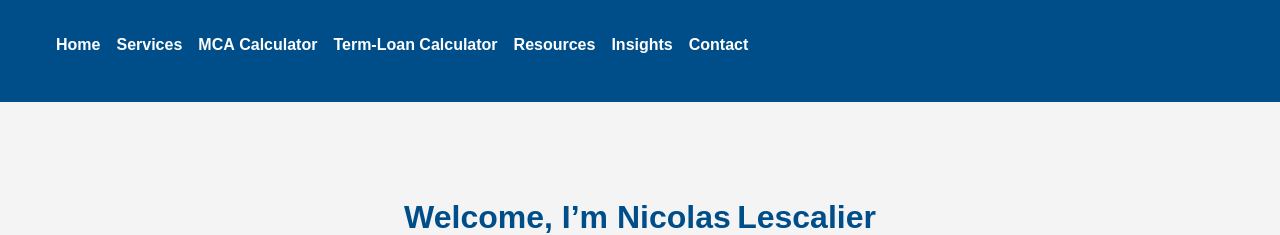
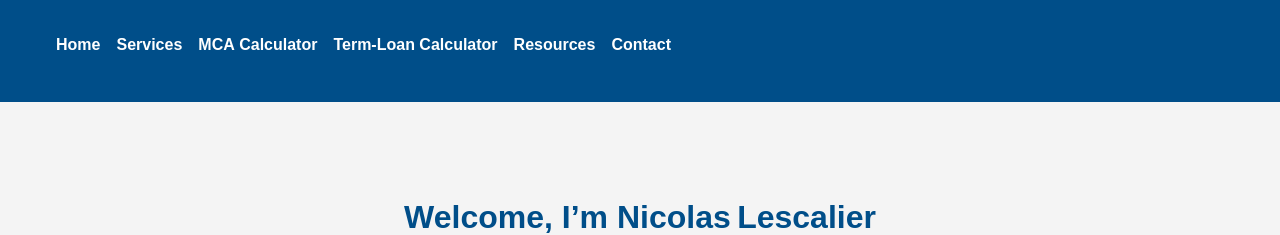
Before and after one commit to lescalier93/nicolaslescalier, a Jekyll site: the page built from index.html, in a window 1280 px wide and 900 px high. Shown: the top 235 px of the window. Built offline with Jekyll 4.4.1, drawn with Linux system fonts in a browser that asks for light colours.

Commit message:
Update header.html

```diff
--- a/_includes/header.html
+++ b/_includes/header.html
@@ -7,7 +7,6 @@
         <li><a href="merchant-cash-advance-calculator.html">MCA Calculator</a></li>
         <li><a href="term-loan-calculator.html">Term‑Loan Calculator</a></li>
         <li><a href="resources.html">Resources</a></li>
-        <li><a href="blog.html">Insights</a></li>
         <li><a href="contact.html">Contact</a></li>
       </ul>
     </nav>
```
